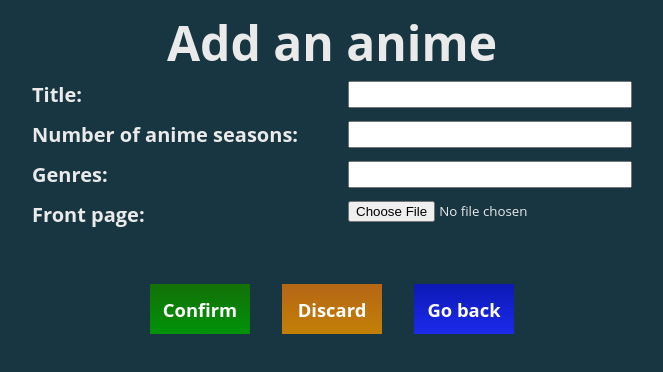
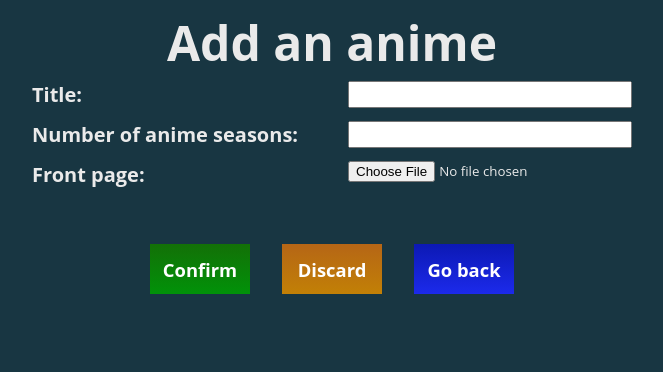
Before and after one commit to Lucas123-m/frontendForBackProject, a React (Vite) app: page /newEntry in a window 1280 px wide. Shown: the top 372 px of the page, without its empty margins (308-971 px from the left). Built offline with nearby package versions, Linux system fonts and the light colour scheme.

Commit message:
borrar campo genres y agregar useEffect llamando a la api en el componente main

```diff
--- a/src/Pages/editEntry.jsx
+++ b/src/Pages/editEntry.jsx
@@ -21,9 +21,7 @@ function handleSubmit(event){
 
 export default function Edit(){
     const {title,seasons} = useLocation().state
-    const genres = useLocation().state.genres.join(", ")
     const [titleState,setTitle] = useState(title)
-    const [genresState,setGenres] = useState(genres)
     const [seasonsState,setSeasons] = useState(seasons)
 
     function handleTitle(event){
@@ -34,9 +32,6 @@ export default function Edit(){
         setSeasons(event.target.value)
     }
 
-    function handleGenres(event){
-        setGenres(event.target.value)
-    }
     return (
     <>
         <div className="sectionEdit">
@@ -50,10 +45,6 @@ export default function Edit(){
                     <div className="formGroup">
                         <label htmlFor="seasonsInp">Number of anime seasons: </label>
                         <input type="text" id="seasonsInp" value={seasonsState} onChange={handleSeasons}/>
-                    </div>
-                    <div className="formGroup">
-                        <label htmlFor="genresInp">Genres: </label>
-                        <input type="text" id="genresInp" value={genresState} onChange={handleGenres}/>
                     </div>
                     <div className="formGroup">
                         <label htmlFor="imageInp">Front page: </label>
--- a/src/Pages/main.jsx
+++ b/src/Pages/main.jsx
@@ -1,6 +1,18 @@
 import AnimesContainer from "../components/AnimesContainer"
 import { NavLink } from "react-router-dom"
+import { useState, useEffect } from "react"
 export default function MainPage(){
+    const [dataAnimes,setData] = useState(null)
+    const url = "http://localhost:3000/animes/series"
+    const getData = async ()=>{
+        const response = await fetch(url)
+        const data = await response.json()
+        setData(data)
+    }
+    useEffect(()=>{
+        getData()
+    },[])
+    console.log("data:",dataAnimes)
     return (
         <>
             <h1 className="title">My fav animes!</h1>
@@ -9,7 +21,7 @@ export default function MainPage(){
                     <button id="add-anime" className="btn btn-add"><NavLink to="/newEntry">New Anime</NavLink></button>
                 </div>
                 <hr></hr>
-                <AnimesContainer />
+                <AnimesContainer/>
             </main>
         </>
     )
--- a/src/Pages/newEntry.jsx
+++ b/src/Pages/newEntry.jsx
@@ -53,10 +53,6 @@ export default function Edit(){
                         <input type="text" id="seasonsInp"/>
                     </div>
                     <div className="formGroup">
-                        <label htmlFor="genresInp">Genres: </label>
-                        <input type="text" id="genresInp"/>
-                    </div>
-                    <div className="formGroup">
                         <label htmlFor="imageInp">Front page: </label>
                         <input type="file" id="imageInp" accept="image/png, image/jpeg"/>
                     </div>
--- a/src/components/AnimeBox/index.jsx
+++ b/src/components/AnimeBox/index.jsx
@@ -5,7 +5,7 @@ function deleteAnime (title){
     const indexAnime = animes.findIndex((elem)=> {return elem.title===title})
     animes.splice(indexAnime,1)
 }
-export default function Container({imgSrc, title, alt, seasons, genres,renderFunction}){
+export default function Container({imgSrc, title, alt, seasons,renderFunction}){
     function renderMainContainer(){
         renderFunction(Math.random())
     }
@@ -14,8 +14,7 @@ export default function Container({imgSrc, title, alt, seasons, genres,renderFun
             <img src={imgSrc} alt={alt}></img>
             <p className="anime-title">Title: {title}.</p>
             <p className="n-seasons">Seasons: {seasons}.</p>
-            <p className="genre">Genres: {genres.join(", ")}.</p>
-            <button type="button" className="btn-anime btn-edit"><NavLink to="/edit" className="edit link" state={{title: title, seasons: seasons, genres: genres}}>Edit anime</NavLink></button>
+            <button type="button" className="btn-anime btn-edit"><NavLink to="/edit" className="edit link" state={{title: title, seasons: seasons}}>Edit anime</NavLink></button>
             <button type="button" className="btn-anime btn-delete" onClick={()=>
                 {
                     deleteAnime(title)
--- a/src/components/AnimesContainer/index.jsx
+++ b/src/components/AnimesContainer/index.jsx
@@ -1,13 +1,12 @@
 import Container from '../AnimeBox'
-import {animes} from '../../scripts/data'
 import { useState } from 'react';
-
+import { animes} from '../../scripts/data'
 function AnimesContainer (){
     const [,setState] = useState()
     return (
         <div className="container" id="animes-container">
-           {animes.map(({imgSrc, title, alt, seasons, genres})=>
-                <Container key={title} imgSrc={imgSrc} title={title} alt={alt} seasons={seasons} genres={genres} renderFunction={setState}></Container>
+           {animes.map(({imgSrc, title, alt="Not Found", seasons})=>
+                <Container key={title} imgSrc={imgSrc} title={title} alt={alt} seasons={seasons} renderFunction={setState}></Container>
            )}
         </div>
     )
```
